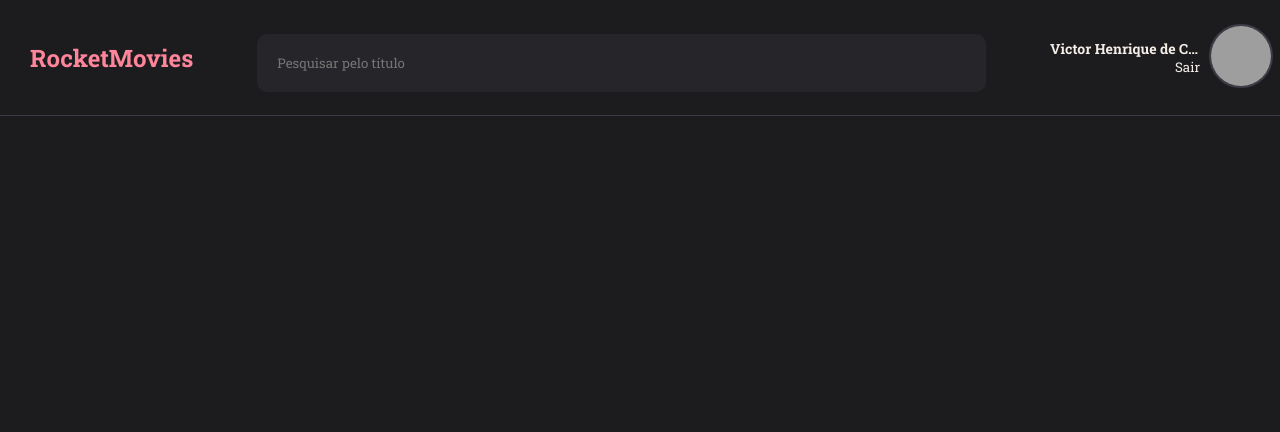
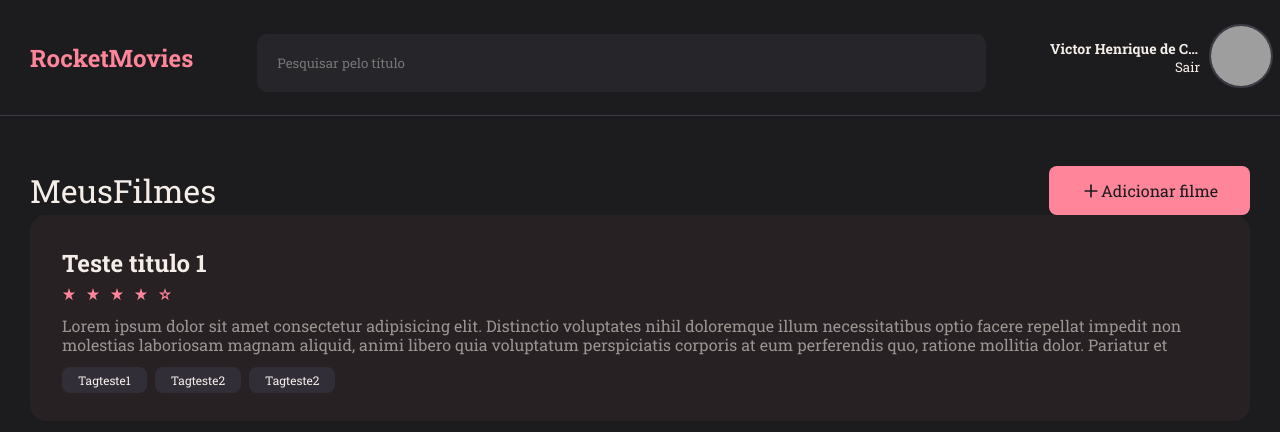
Before and after one commit to devnestali/rocketmovies, a React (Vite) app: page / in a window 1280 px wide. Shown: the top 432 px of the page. Built offline with nearby package versions, Linux system fonts and the light colour scheme; grey boxes are pictures that could not be loaded.

Commit message:
Creating Note component and updating logic in Tag component and Rating component, all styles in Note was test in Home environment

```diff
--- /dev/null
+++ b/src/components/Note/index.jsx
@@ -0,0 +1,21 @@
+import { Rating } from "../Rating";
+import { Tag } from "../Tag";
+import { Container } from "./styles";
+
+export function Note({ ...rest }) {
+    return (
+        <Container {...rest}>
+            <h3>Teste titulo 1</h3>
+            <Rating
+                grade="4"
+                isBigSize={false}
+            />
+            <p>Lorem ipsum dolor sit amet consectetur adipisicing elit. Distinctio voluptates nihil doloremque illum necessitatibus optio facere repellat impedit non molestias laboriosam magnam aliquid, animi libero quia voluptatum perspiciatis corporis at eum perferendis quo, ratione mollitia dolor. Pariatur et voluptas cumque voluptatem debitis commodi quisquam eaque fugit. Modi magni possimus, debitis dolor unde temporibus aspernatur ipsa a! Quam odio quibusdam facilis quod asperiores quisquam est dolor? Dolores, officia impedit aliquid distinctio non exercitationem ea nobis natus magni qui, doloribus assumenda tempore praesentium voluptatum culpa nulla eveniet nemo vitae rerum cupiditate. Quia quasi quidem voluptas nemo optio similique dolore autem recusandae rerum!</p>
+            <footer>
+                <Tag name="Tagteste1" />
+                <Tag name="Tagteste2" />
+                <Tag name="Tagteste2" />
+            </footer>
+        </Container>
+    )
+}
--- /dev/null
+++ b/src/components/Note/styles.js
@@ -0,0 +1,43 @@
+import styled from "styled-components";
+
+export const Container = styled.button`
+    width: 100%;
+
+    background-color: ${({ theme }) => theme.COLORS.PINK_900};
+
+    margin-bottom: 2.4rem;
+    padding: 3.2rem;
+    border-radius: 1.6rem;
+
+    display: grid;
+    text-align: left;
+
+    > h3 {
+        width: 100%;
+        font-weight: 700;
+        font-size: 2.4rem;
+        line-height: 3.2rem;
+
+        margin-bottom: .8rem;
+    }
+
+    > p {
+        font-size: 1.6rem;
+        line-height: 1.9rem;
+        color: ${({ theme }) => theme.COLORS.GRAY_700};
+
+        margin: 1.5rem 0;
+
+        word-wrap: normal;
+        overflow: hidden;
+        text-overflow: ellipsis;
+
+        height: 4rem;
+    }
+
+    > footer:last-child {
+        align-self: end;
+    }
+
+
+`;
--- a/src/components/Rating/index.jsx
+++ b/src/components/Rating/index.jsx
@@ -1,21 +1,17 @@
-import { Container } from "./styles"
-import { FiStar} from "react-icons/fi"
+import { Container } from "./styles";
 
-export function Rating() {
-  return (
-    <Container>
-      <input type="radio" id="5-stars" name="rating" value="5" />
-      <label htmlFor="5-stars"><FiStar size={20} fill="#FF859B"/></label>
-      <input type="radio" id="4-stars" name="rating" value="4" />
-      <label htmlFor="4-stars"><FiStar size={20} fill="#FF859B"/></label>
-      <input type="radio" id="3-stars" name="rating" value="3" />
-      <label htmlFor="3-stars"><FiStar size={20} fill="#FF859B"/></label>
-      <input type="radio" id="2-stars" name="rating" value="2" />
-      <label htmlFor="2-stars"><FiStar size={20} fill=""/></label>
-      <input type="radio" id="1-stars" name="rating" value="1" />
-      <label htmlFor="1-stars"><FiStar size={20} fill=""  /></label>
-    </Container>
-  )
+import { VscStarFull, VscStarEmpty } from "react-icons/vsc";
+
+export function Rating({ isBigSize, grade}) {
+  let stars = [];
+
+  for (let cont = 1; cont <= 5; cont++){
+    if(cont <= grade) {
+      stars.push(<VscStarFull key={cont} />)
+    } else {
+      stars.push(<VscStarEmpty key={cont} />)
+    }
+  };
+
+  return <Container isBigSize={isBigSize}>{stars}</Container>;
 }
-
-// Criar funcao dentro de createmovie e exportar ela para poder passar como parametro o proprio value de cada uma das notas de 0 a 5
--- a/src/components/Rating/styles.js
+++ b/src/components/Rating/styles.js
@@ -1,18 +1,12 @@
 import styled from "styled-components";
 
 export const Container = styled.div`
+  display: flex;
+  justify-content: ${({ isBigSize }) => isBigSize ? 'center' : 'start'};
+  gap: 1rem;
 
-  > input[type="radio"] {
-    display: none;
-  }
-
-  > label {
-    position: relative;
-    margin-right: 1rem;
-    cursor: pointer;
-
-    > svg {
-      color: ${({ theme }) => theme.COLORS.PINK };
-    }
+  > svg {
+    font-size: ${({ isBigSize }) => isBigSize ? '2.2rem' : '1.4rem' };
+    color: ${({ theme }) => theme.COLORS.PINK_800};
   }
 `;
--- a/src/components/Tag/index.jsx
+++ b/src/components/Tag/index.jsx
@@ -1,10 +1,10 @@
 /* eslint-disable react/prop-types */
 import { Container } from "./styles";
 
-export function Tag ({ tagName }) {
+export function Tag ({ name }) {
   return (
     <Container>
-      {tagName}
+      {name}
     </Container>
   )
 }
--- a/src/components/Tag/styles.js
+++ b/src/components/Tag/styles.js
@@ -2,10 +2,14 @@ import styled from "styled-components";
 
 export const Container = styled.span`
   font-size: 1.2rem;
-  padding: .8rem 1.6rem;
-  border-radius: .5rem;
+  font-weight: 400;
+  line-height: 1.4rem;
+
+  padding: .5rem 1.6rem;
+
+  background-color: ${({ theme }) => theme.COLORS.BLACK_600 };
+
+  border-radius: .8rem;
+
   margin-right: .8rem;
-
-  color: ${({ theme }) => theme.COLORS.WHITE };
-  background-color: ${({ theme }) => theme.COLORS.GRAY_800 };
 `;
--- a/src/pages/Home/index.jsx
+++ b/src/pages/Home/index.jsx
@@ -1,7 +1,9 @@
-import { Container } from "./styles";
+import { ButtonAdd, Container, MainTop } from "./styles";
 import { Header } from "../../components/Header";
 import { Input } from "../../components/Input";
-import { FiSearch } from "react-icons/fi";
+import { FiSearch, FiPlus } from "react-icons/fi";
+import { Wrapper } from "../../components/Wrapper";
+import { Note } from "../../components/Note";
 
 export function Home() {
   return (
@@ -13,6 +15,17 @@ export function Home() {
         />
         <button className="mobileSearch"><FiSearch /></button>
       </Header>
+      <main>
+        <Wrapper>
+          <MainTop>
+            <h1>MeusFilmes</h1>
+            <ButtonAdd to="/new">
+              <FiPlus /> Adicionar filme
+            </ButtonAdd>
+          </MainTop>
+          <Note />
+        </Wrapper>
+      </main>
     </Container>
   );
 };
--- a/src/pages/Home/styles.js
+++ b/src/pages/Home/styles.js
@@ -6,16 +6,18 @@ export const Container = styled.div`
   height: 100vh;
 
   display: grid;
-  grid-template-rows: 11.6rem auto;
+  grid-template-rows: 11.6rem 1fr;
   grid-template-areas:
     "header"
-    "content"
-  ;
+    "content";
 
-  main {
+  > main {
     grid-area: content;
-    padding: 0 12.3rem;
-    width: 100vw;
+    width: 100%;
+
+    overflow: hidden;
+
+    > .wrapper {
       overflow-y: auto;
 
       &::-webkit-scrollbar {
@@ -27,31 +29,50 @@ export const Container = styled.div`
       }
 
       &::-webkit-scrollbar-thumb {
-      background: ${({ theme }) => theme.COLORS.PINK};
+        background: ${({ theme }) => theme.COLORS.PINK_800 };
         border-radius: 6px;
       }
 
-    .mainTitle {
+      height: 100%;
+
+      padding-top: 5rem;
+      padding-bottom: 5rem;
+
       display: flex;
-      justify-content: space-between;
-      margin: 4.5rem 0;
-
-      > h3 {
-        font-size: 3.2rem;
-        font-weight: 400;
-      }
+      flex-direction: column;
     }
   }
 `;
 
-export const NewFilm = styled(Link)`
+export const MainTop = styled.div`
+  width: 100%;
+
+  display: flex;
+  justify-content: space-between;
+  align-items: center;
+
+  > h1 {
+    font-size: 3.2rem;
+    font-weight: 400;
+  }
+
+  > button {
+    background: transparent;
+  }
+`;
+
+export const ButtonAdd = styled(Link)`
   display: flex;
   align-items: center;
   justify-content: center;
-  gap: .8rem;
 
-  background-color: ${({ theme }) => theme.COLORS.PINK};
-  color: ${({ theme }) => theme.COLORS.BACKGROUND_900};
-  padding: 1.35rem 3.2rem;
+  background-color: ${({ theme }) => theme.COLORS.PINK_800};
+  color: ${({ theme }) => theme.COLORS.BLACK_800};
+
+  padding: 1.4rem 3.2rem;
   border-radius: .8rem;
+
+  > svg {
+    font-size: 2rem;
+  }
 `;
```
Lines whose indentation alone changed are shown as unchanged.
